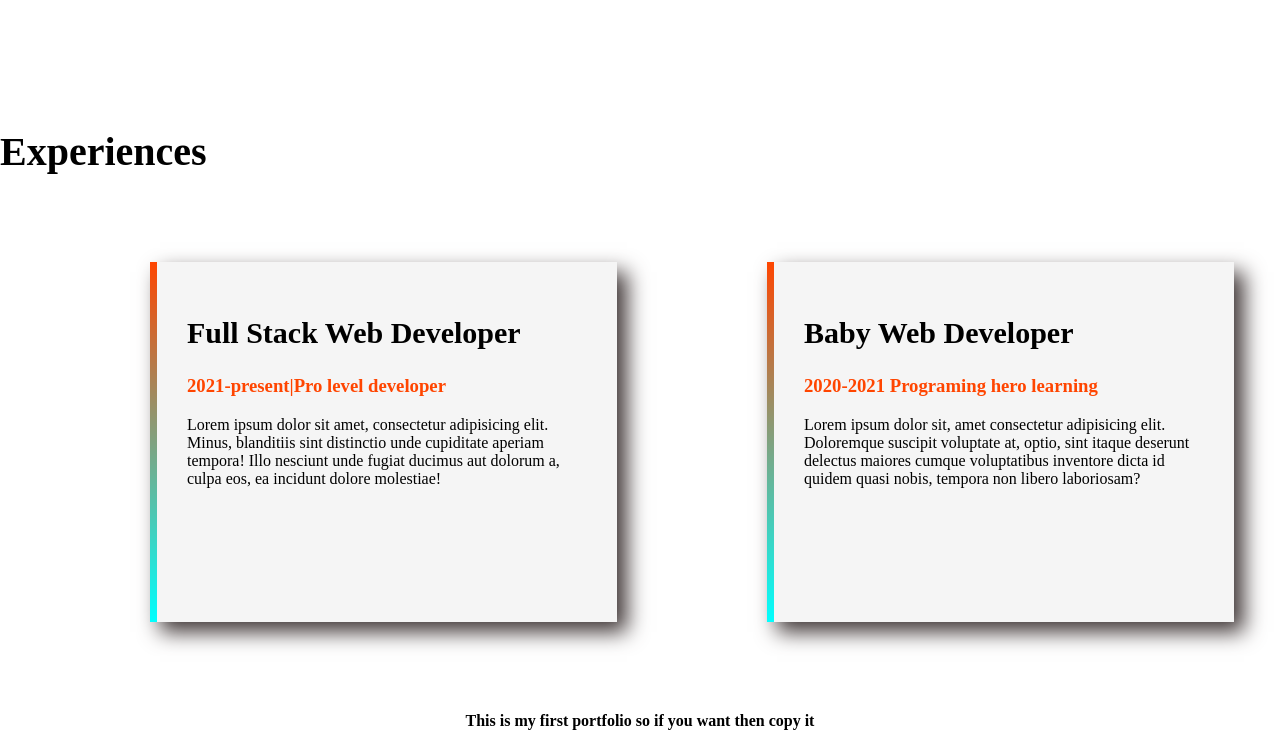
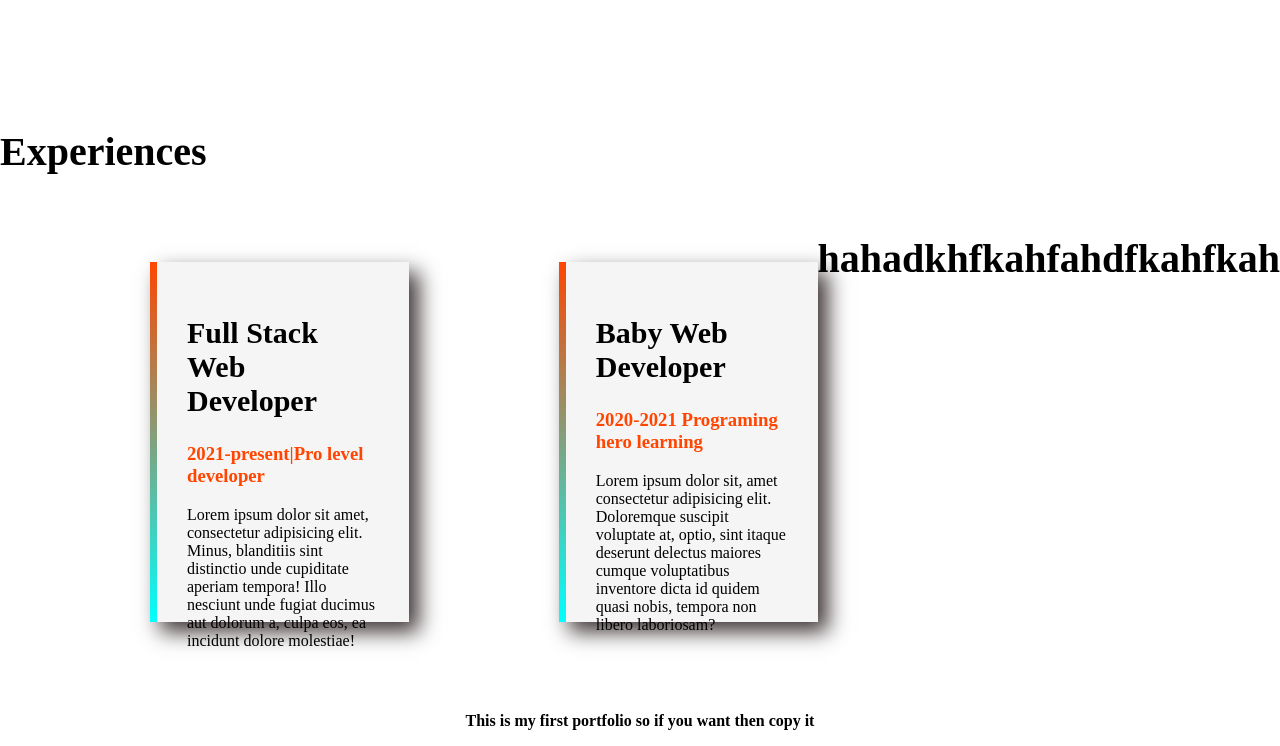
Before and after one commit to mishuk09/First_portfolio, a plain HTML site: page html/index.html in a window 1280 px wide. Shown: the part 1147-1893 px from the top of the page. Drawn offline with Linux system fonts and the light colour scheme; a script that the page names is missing.

Commit message:
portfolio_new

```diff
--- a/html/index.html
+++ b/html/index.html
@@ -80,7 +80,7 @@
         <p>Lorem ipsum dolor sit, amet consectetur adipisicing elit. Doloremque suscipit voluptate at, optio, sint itaque deserunt delectus maiores cumque voluptatibus inventore dicta id quidem quasi nobis, tempora non libero laboriosam?</p>
      </div>
 
-
+   <h1>hahadkhfkahfahdfkahfkah</h1>
 
    </section>
    <footer>
```
